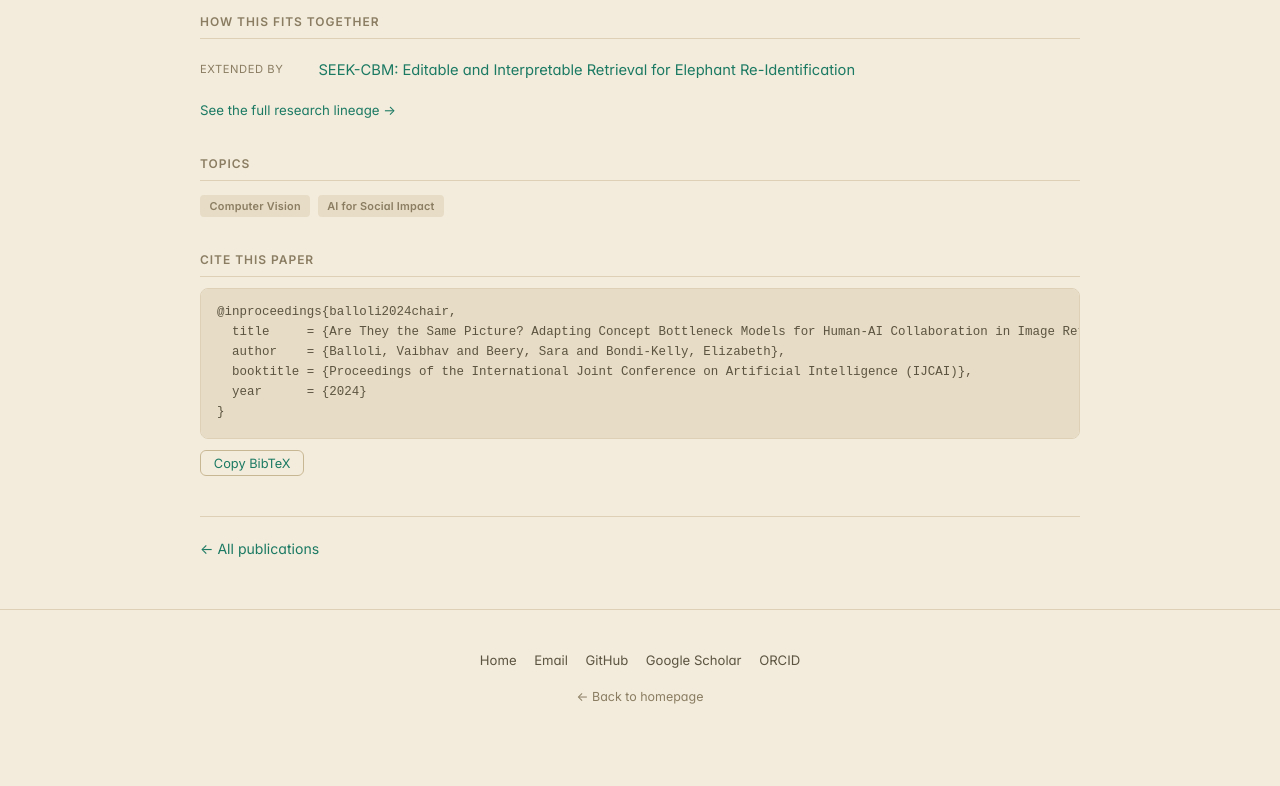
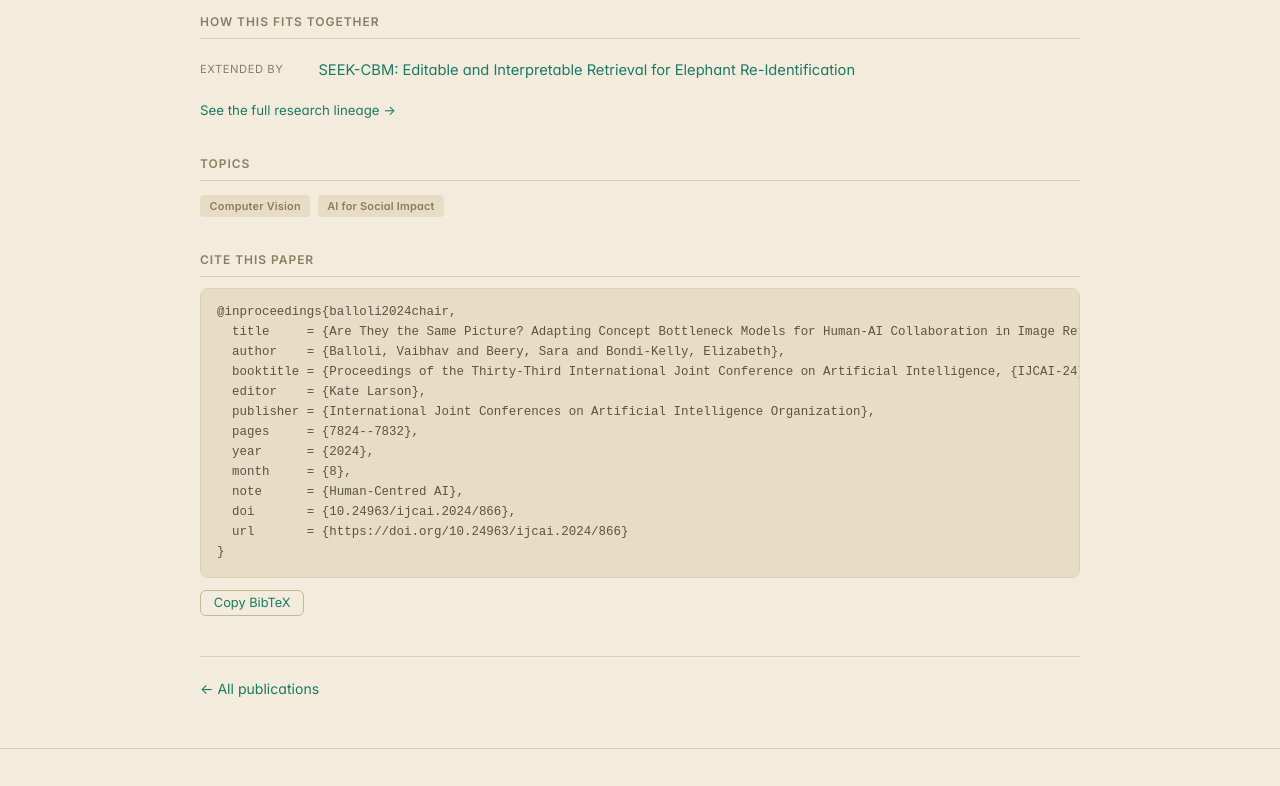
Before and after one commit to vballoli/vballoli.github.io, an Eleventy site: page src/papers/chair.md in a window 1280 px wide. Shown: the part 984-1770 px from the top of the page. Before the commit the page ends 1732 px from the top, so only its background shows below. Built offline with nearby package versions, Linux system fonts and the light colour scheme; Eleventy itself is replaced by a stand-in of ours; files that its build step writes are made by us from their sources.

Commit message:
Add CHAIR's IJCAI DOI, direct PDF, and full proceedings BibTeX
Sourced from the IJCAI proceedings page for the paper, which carries its own
Highwire citation tags: DOI 10.24963/ijcai.2024/866, pages 7824-7832, volume 8,
Human-Centred AI track, edited by Kate Larson.

- Add a PDF link to https://www.ijcai.org/proceedings/2024/0866.pdf, verified
  to return application/pdf, so citation_pdf_url is now emitted and the paper
  can be indexed by Google Scholar.
- Add a Proceedings link to the DOI, which resolves to the IJCAI page.
- Replace the placeholder BibTeX with the published entry, which also corrects
  citation_conference_title and schema.org isPartOf, both derived from booktitle.
- Fall back to the publisher landing page for citation_abstract_html_url when a
  paper has a DOI but no preprint.

Note: Crossref's metadata record for this DOI currently describes a different
paper. The publisher's own declaration and the DOI's resolution target both
identify it as this one, so the DOI here follows IJCAI rather than Crossref.

```diff
--- a/src/_lib/paper-meta.js
+++ b/src/_lib/paper-meta.js
@@ -129,6 +129,9 @@ function citationMeta(data) {
   if (id) {
     push("citation_arxiv_id", id);
     push("citation_abstract_html_url", `https://arxiv.org/abs/${id}`);
+  } else if (doi(data)) {
+    // No preprint, so the publisher's landing page is the abstract of record.
+    push("citation_abstract_html_url", `https://doi.org/${doi(data)}`);
   }
   push("citation_pdf_url", pdfUrl(data));
 
--- a/src/papers/chair.md
+++ b/src/papers/chair.md
@@ -13,14 +13,23 @@ venues:
 badges:
   - { label: "<5% accept", type: "highlight" }
 links:
+  - { label: "PDF", href: "https://www.ijcai.org/proceedings/2024/0866.pdf" }
+  - { label: "Proceedings", href: "https://doi.org/10.24963/ijcai.2024/866" }
   - { label: "Project", href: "https://realize-lab.github.io/CHAIR" }
   - { label: "Code", href: "https://github.com/realize-lab/CHAIR" }
 bibtex: |
   @inproceedings{balloli2024chair,
     title     = {Are They the Same Picture? Adapting Concept Bottleneck Models for Human-AI Collaboration in Image Retrieval},
     author    = {Balloli, Vaibhav and Beery, Sara and Bondi-Kelly, Elizabeth},
-    booktitle = {Proceedings of the International Joint Conference on Artificial Intelligence (IJCAI)},
-    year      = {2024}
+    booktitle = {Proceedings of the Thirty-Third International Joint Conference on Artificial Intelligence, {IJCAI-24}},
+    editor    = {Kate Larson},
+    publisher = {International Joint Conferences on Artificial Intelligence Organization},
+    pages     = {7824--7832},
+    year      = {2024},
+    month     = {8},
+    note      = {Human-Centred AI},
+    doi       = {10.24963/ijcai.2024/866},
+    url       = {https://doi.org/10.24963/ijcai.2024/866}
   }
 ---
 CHAIR adapts Concept Bottleneck Models so experts can intervene on intermediate concepts during image retrieval, a setting that matters for wildlife re-identification platforms like ElephantBook. Flexible levels of intervention let domain experts spend effort where it's most useful, achieving genuine human-AI complementarity.
```
